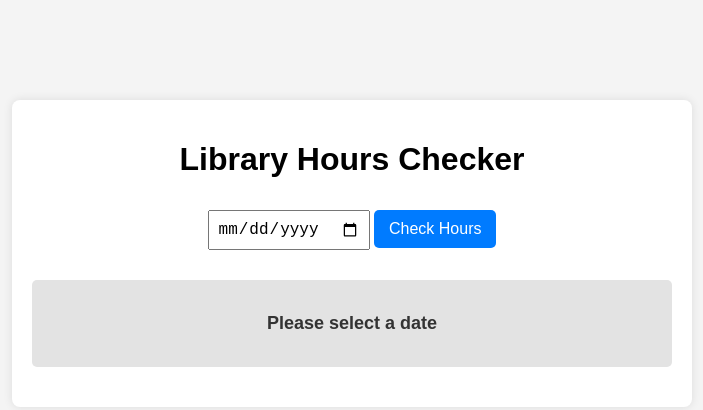
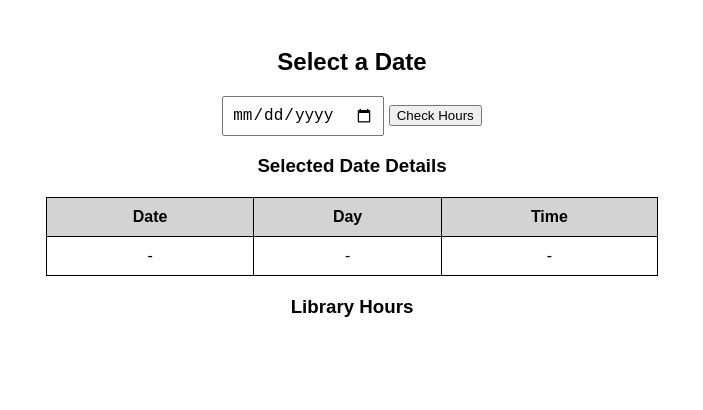
Before and after one commit to PragnyaDevops99/library-hours-app, a plain HTML site: page index.html in a window 1280 px wide. Shown: the whole page, without its empty margins (288-991 px from the left). Drawn offline with Linux system fonts and the light colour scheme.

Commit message:
Update index.html

```diff
--- a/index.html
+++ b/index.html
@@ -1,31 +1,62 @@
 <!DOCTYPE html>
-<html lang="en">
+<html lang="en-US"> <!-- Ensures week starts from Sunday -->
 <head>
     <meta charset="UTF-8">
     <meta name="viewport" content="width=device-width, initial-scale=1.0">
     <title>Library Hours</title>
-    <link rel="stylesheet" href="styles.css">
+    <style>
+        body {
+            font-family: Arial, sans-serif;
+            text-align: center;
+            padding: 20px;
+        }
+
+        input[type="date"] {
+            font-size: 16px;
+            padding: 8px;
+        }
+
+        table {
+            margin: 20px auto;
+            border-collapse: collapse;
+            width: 50%;
+        }
+
+        td, th {
+            border: 1px solid black;
+            padding: 10px;
+            text-align: center;
+        }
+
+        th {
+            background-color: lightgray;
+        }
+    </style>
 </head>
 <body>
 
-    <div class="container">
-        <h1>Library Hours Checker</h1>
+    <h2>Select a Date</h2>
+    <input type="date" id="datePicker">
+    <button onclick="fetchLibraryHours()">Check Hours</button>
 
-        <!-- Date Picker -->
-        <input type="date" id="datePicker">
+    <h3>Selected Date Details</h3>
+    <table>
+        <tr>
+            <th>Date</th>
+            <th>Day</th>
+            <th>Time</th>
+        </tr>
+        <tr>
+            <td id="dateOutput">-</td>
+            <td id="dayOutput">-</td>
+            <td id="timeOutput">-</td>
+        </tr>
+    </table>
 
-        <!-- Button to Check Hours -->
-        <button onclick="checkLibraryHours()">Check Hours</button>
-
-        <!-- Display Selected Date -->
-        <div class="display-box">
-            <p id="selectedDate">Please select a date</p>
-        </div>
-
-        <!-- Display Library Hours Message -->
-        <p id="libraryHours"></p>
-    </div>
+    <h3>Library Hours</h3>
+    <p id="libraryHours"></p>
 
     <script src="script.js"></script>
+
 </body>
 </html>
```
